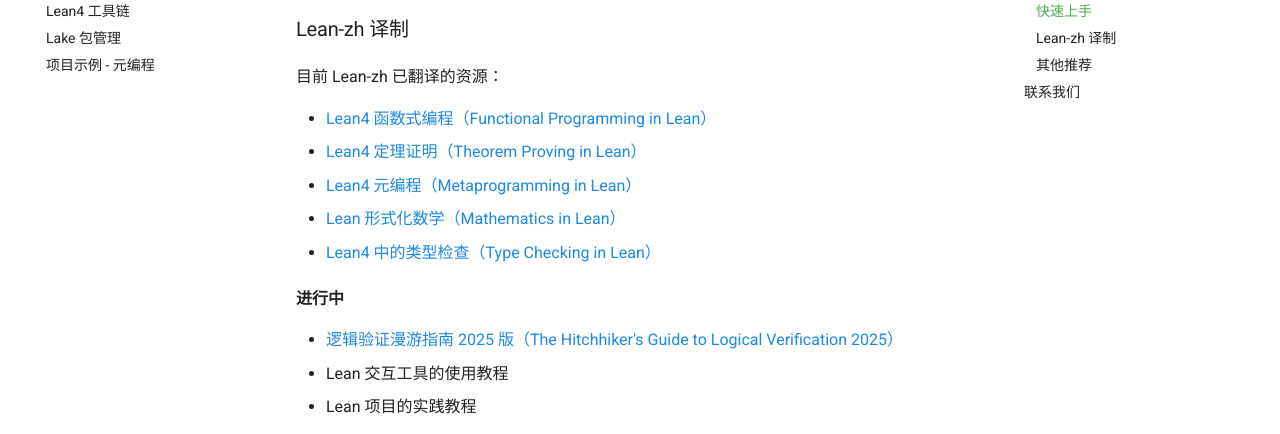
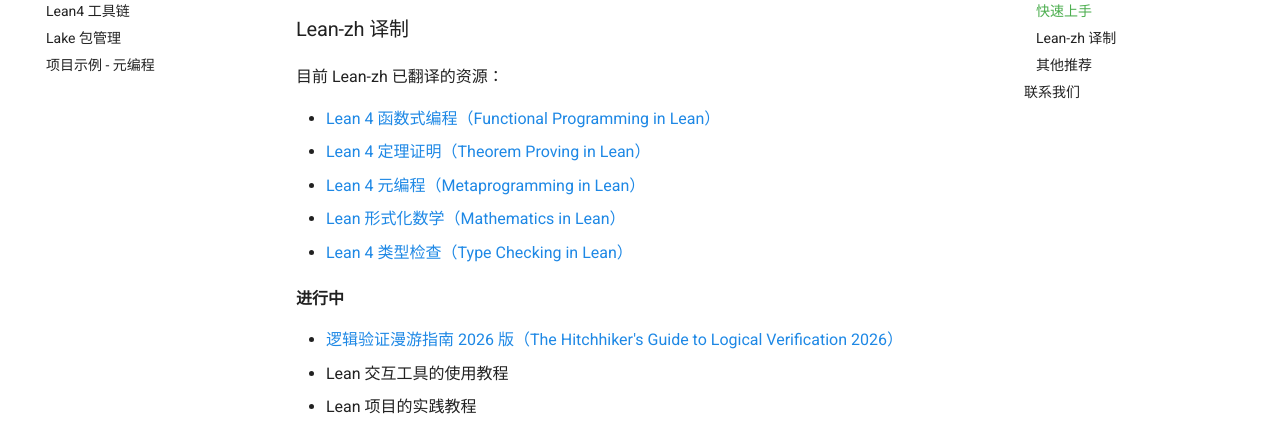
Before and after one commit to Lean-zh/lean-zh.github.io, an MkDocs documentation site: the page built from docs/index.md, in a window 1280 px wide and 900 px high, scrolled down 1067 px. Shown: the part 151-585 px from the top of the window. Built offline with MkDocs 1.6.1 and Material for MkDocs 9.7.7, drawn with Linux system fonts in a browser that asks for light colours; comment, search, counter and statistics services are not loaded; the version menu is left out; some of the changed text lies outside the part shown.

Commit message:
Fix links

```diff
--- a/docs/index.md
+++ b/docs/index.md
@@ -22,7 +22,7 @@
 
 ## Lean 是什么
 
-Lean 是微软研究院在 2013 年推出的计算机定理证明器。Lean4 于 2021 年发布，为 Lean 定理证明器的重新实现，能够生成 C 代码后进行编译，以便开发高效的特定领域自动化。
+Lean 是微软研究院在 2013 年推出的计算机定理证明器。Lean 4 于 2021 年发布，为 Lean 定理证明器的重新实现，能够生成 C 代码后进行编译，以便开发高效的特定领域自动化。
 
 Lean 作为一门独特的语言，兼具 **数学和编程** 两方面的特性。
 
@@ -52,16 +52,16 @@
 
 目前 Lean-zh 已翻译的资源：
 
-- [Lean4 函数式编程（Functional Programming in Lean）](/fp-lean-zh/)
-- [Lean4 定理证明（Theorem Proving in Lean）](/tp-lean-zh/)
-- [Lean4 元编程（Metaprogramming in Lean）](/mp-lean-zh/)
+- [Lean 4 函数式编程（Functional Programming in Lean）](/fp-lean-zh/)
+- [Lean 4 定理证明（Theorem Proving in Lean）](/tp-lean-zh/)
+- [Lean 4 元编程（Metaprogramming in Lean）](/mp-lean-zh/)
 - [Lean 形式化数学（Mathematics in Lean）](/math-in-lean-zh/)
-- [Lean4 中的类型检查（Type Checking in Lean）](/type-checking-in-lean-zh/)
+- [Lean 4 类型检查（Type Checking in Lean）](/type-checking-in-lean-zh/)
 
 **进行中**
 
 
-- [逻辑验证漫游指南 2025 版（The Hitchhiker's Guide to Logical Verification 2025）](https://github.com/Lean-zh/LoVe2025-zh)
+- [逻辑验证漫游指南 2026 版（The Hitchhiker's Guide to Logical Verification 2026）](https://github.com/Lean-zh/LoVe-zh)
 - Lean 交互工具的使用教程
 - Lean 项目的实践教程
 
@@ -75,7 +75,7 @@
 ### 其他推荐
 
 - [The Mechanics of Proof](https://hrmacbeth.github.io/math2001/)
-- [软件基础：Software Foundations](https://coq-zh.github.io/SF-zh/)
+- [软件基础：Software Foundations](https://rocq-zh.github.io/SF-zh/)
 - [编程语言基础：Agda 描述](https://agda-zh.github.io/PLFA-zh/)
 
 ## 联系我们
```
